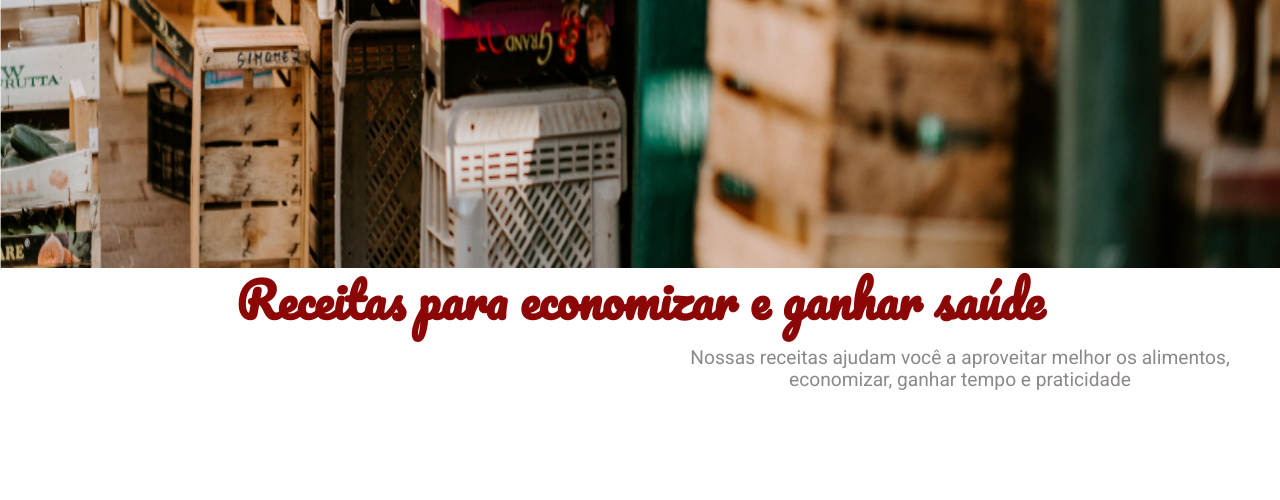
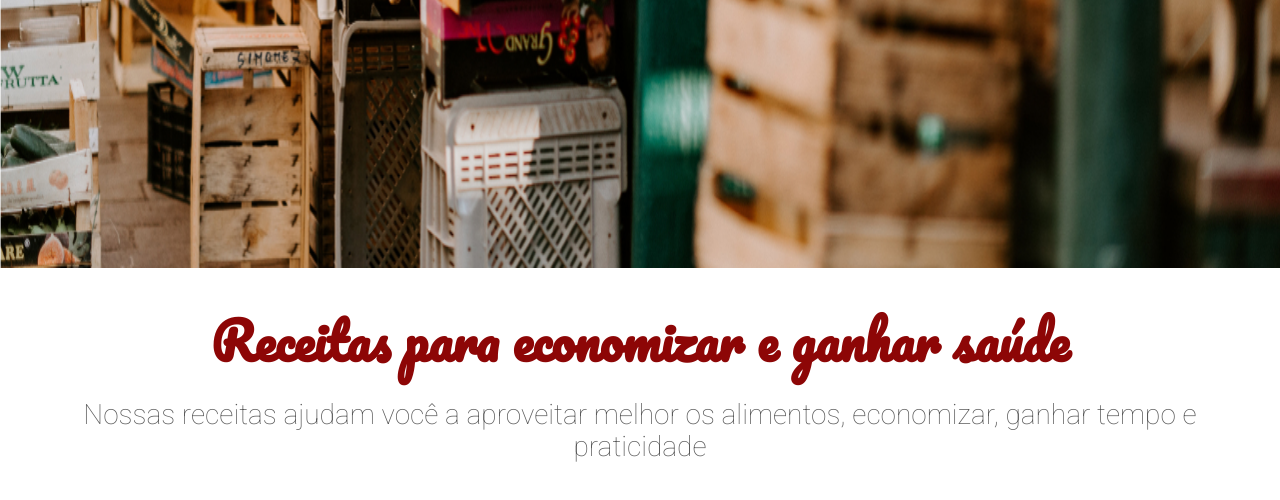
Before and after one commit to GustavoRRSilva/Fruta_e_Fruto_aula_Alura, a plain HTML site: page index.html in a window 1280 px wide. Shown: the part 532-1032 px from the top of the page. Before the commit the page ends 923 px from the top, so only its background shows below. Drawn offline with Linux system fonts and the light colour scheme.

Commit message:
ajustes finais do modulo 2

```diff
--- a/assets/css/sobre.css
+++ b/assets/css/sobre.css
@@ -1,14 +1,14 @@
+.sobre{
+    padding: 2.5rem;
+    text-align: center;
+}
 .sobre__titulo{
     color:#8D0606;
     font-family: Pacifico, cursive;
-    font-size: 3rem;
-    text-align: center;
+    font-size: 3.1875rem;
 }
 .sobre__descricao{
-    color:#8C8888;
-    text-align: center;
-    font-size: 1.2rem;
-    width: 50%;
-    position: absolute;
-    left: 50%;
+    color:#595959;
+    font-size: 1.75rem;
+    font-weight: 100;
 }
--- a/index.html
+++ b/index.html
@@ -9,8 +9,8 @@
         <link href="./assets/css/normalize.css" rel="stylesheet" />
         <link href="./assets/css/reset.css" rel="stylesheet" />
         <link href="assets/css/style.css" rel="stylesheet">
-        <link href="assets/css/Header.css" rel="stylesheet">
-        <link href="assets/css/Banner.css" rel="stylesheet">
+        <link href="assets/css/header.css" rel="stylesheet">
+        <link href="assets/css/banner.css" rel="stylesheet">
         <link href="assets/css/sobre.css" rel="stylesheet">
     </head>
     <body>
```
